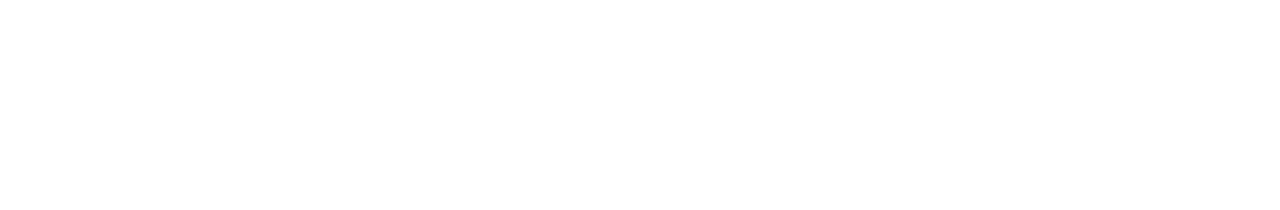
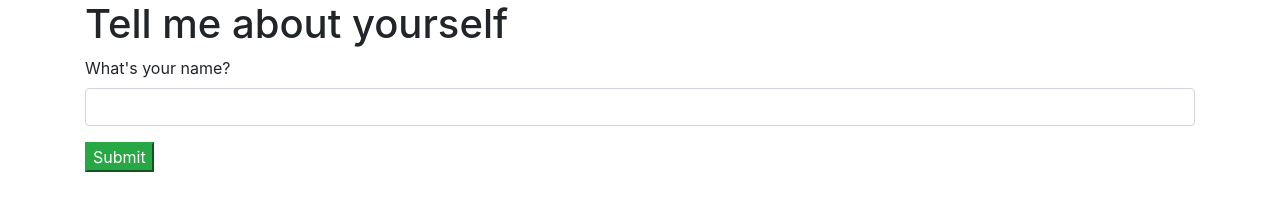
Before and after one commit to GBProductions/survey1, a plain HTML site: page index.html in a window 1280 px wide. Drawn offline with Linux system fonts and the light colour scheme.

Commit message:
Add HTML, README.md.
Co-authored-by: Shannon Lee <shannonleehj@gmail.com>

```diff
--- a/index.html
+++ b/index.html
@@ -1,11 +1,24 @@
 <!DOCTYPE html>
 <html lang="en">
 <head>
-    <meta charset="UTF-8">
-    <meta name="viewport" content="width=device-width, initial-scale=1.0">
-    <title>Document</title>
+    <!-- <meta charset="UTF-8">
+    <meta name="viewport" content="width=device-width, initial-scale=1.0"> -->
+    <link href="css/bootstrap.css" rel="stylesheet" type="text/css">
+    <link href="css/styles.css" rel="stylesheet" type="text/css">
+    <script src="js/jquery-3.5.1.js"></script>
+    <script src="js/scripts.js"></script>
+    <title>Survey</title>
 </head>
 <body>
-
+    <div class="container">
+        <h1>Tell me about yourself</h1>
+        <form id="survey">
+            <div class="form-group">
+                <label for="name">What's your name?</label>
+                <input id="name" class="form-control" type="text">
+            </div>
+            <button type="submit" class="btn-success">Submit</button>
+        </form>
+    </div>
 </body>
 </html>
```
Also changed, not shown: 1 other file.
